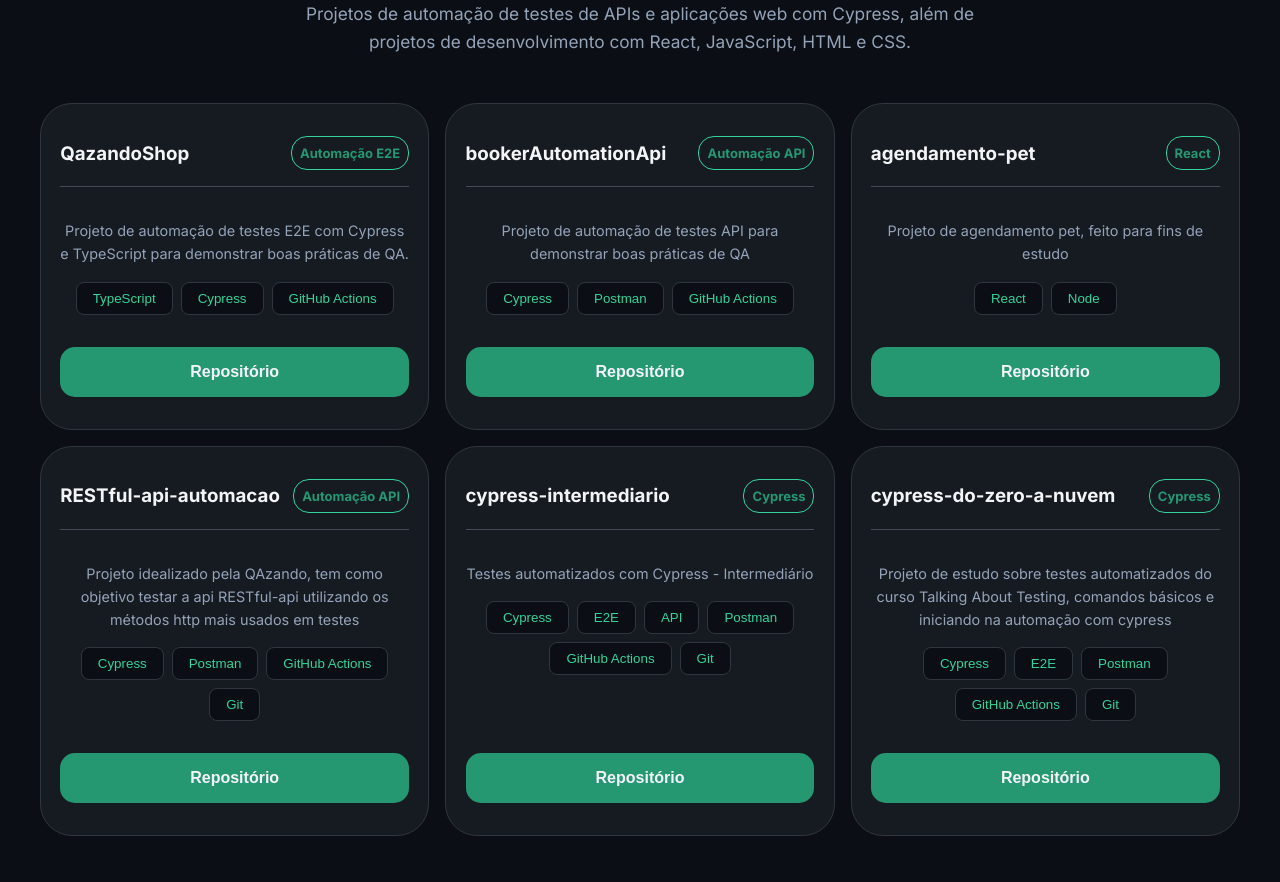
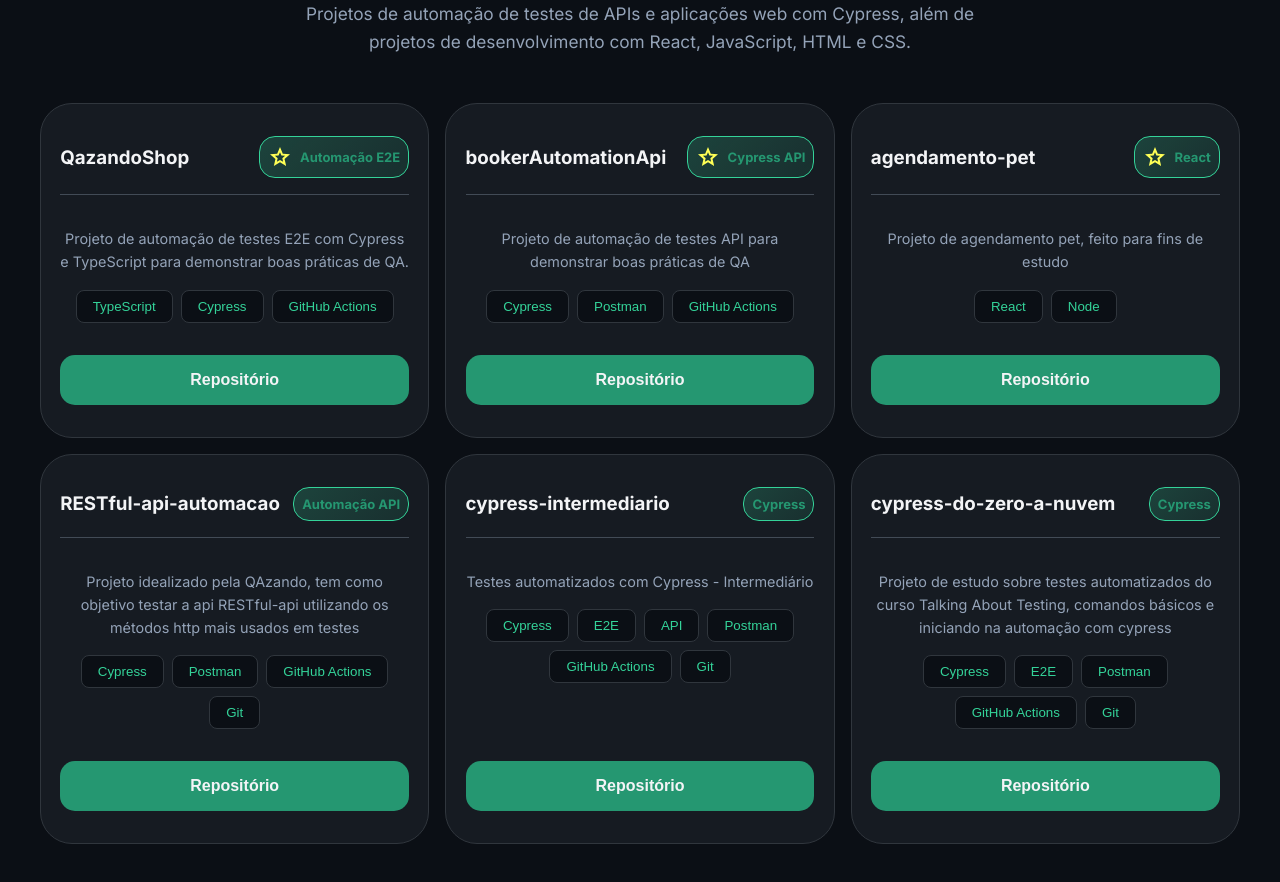
Before and after one commit to leonardoSzarblewski/portfolio, a React (Vite) app: page / in a window 1280 px wide. Shown: the part 6440-7322 px from the top of the page. Built offline with nearby package versions, Linux system fonts and the light colour scheme.

Commit message:
add star icon and enhance project categories with emphasis styling for improved visual hierarchy

```diff
--- a/src/components/Cards.modules.css
+++ b/src/components/Cards.modules.css
@@ -40,14 +40,6 @@
     border: 1px solid var(--primary);
     border-radius: 2rem;
   }
-}
-
-.cards:hover {
-  border: 1px solid var(--primary);
-  transition: 0.3s;
-
-  padding: 2.3rem 1.5rem;
-  box-shadow: 0 0 8px color-mix(in srgb, var(--primary-hover) 25%, transparent);
 }
 
 .container-certificate {
--- a/src/components/sections/Projects.modules.css
+++ b/src/components/sections/Projects.modules.css
@@ -53,6 +53,20 @@
   color: #94a3b8;
   font-size: 1.08rem;
   line-height: 1.6;
+}
+
+.category-emphasis {
+  align-items: center;
+  background: linear-gradient(
+    135deg,
+    rgba(52, 211, 153, 0.22),
+    rgba(37, 151, 113, 0.16)
+  );
+  display: flex;
+  gap: 0.5rem;
+  padding: 0.5rem;
+  border: 1px solid var(--primary-hover);
+  border-radius: 1rem;
 }
 
 .category {
--- a/src/components/sections/Projects.tsx
+++ b/src/components/sections/Projects.tsx
@@ -1,6 +1,7 @@
 import "./Projects.modules.css";
 
 import { Button } from "../Button";
+import star from "../../assets/star.svg";
 
 export function Projects() {
   return (
@@ -20,7 +21,10 @@
           <div className="cards">
             <div className="title-card-project">
               <h3>QazandoShop</h3>
-              <strong className="category">Automação E2E</strong>
+              <div className="category-emphasis">
+                <img src={star} alt="estrela" />
+                <strong>Automação E2E</strong>
+              </div>
             </div>
             <div>
               <p className="text-project">
@@ -39,7 +43,10 @@
           <div className="cards">
             <div className="title-card-project">
               <h3>bookerAutomationApi</h3>
-              <strong className="category">Automação API</strong>
+              <div className="category-emphasis">
+                <img src={star} alt="estrela" />
+                <strong>Cypress API</strong>
+              </div>
             </div>
             <div>
               <p className="text-project">
@@ -58,7 +65,10 @@
           <div className="cards">
             <div className="title-card-project">
               <h3>agendamento-pet</h3>
-              <strong className="category">React</strong>
+              <div className="category-emphasis">
+                <img src={star} alt="estrela" />
+                <strong>React</strong>
+              </div>
             </div>
             <div>
               <p className="text-project">
@@ -75,7 +85,7 @@
           <div className="cards">
             <div className="title-card-project">
               <h3>RESTful-api-automacao</h3>
-              <strong className="category">Automação API</strong>
+              <strong className="category-emphasis">Automação API</strong>
             </div>
             <div>
               <p className="text-project">
@@ -95,7 +105,7 @@
           <div className="cards">
             <div className="title-card-project">
               <h3>cypress-intermediario</h3>
-              <strong className="category">Cypress</strong>
+              <strong className="category-emphasis">Cypress</strong>
             </div>
             <div>
               <p className="text-project">
@@ -116,7 +126,7 @@
           <div className="cards">
             <div className="title-card-project">
               <h3>cypress-do-zero-a-nuvem</h3>
-              <strong className="category">Cypress</strong>
+              <strong className="category-emphasis">Cypress</strong>
             </div>
             <div>
               <p className="text-project">
```
Also changed, not shown: src/assets/star.svg (added).
